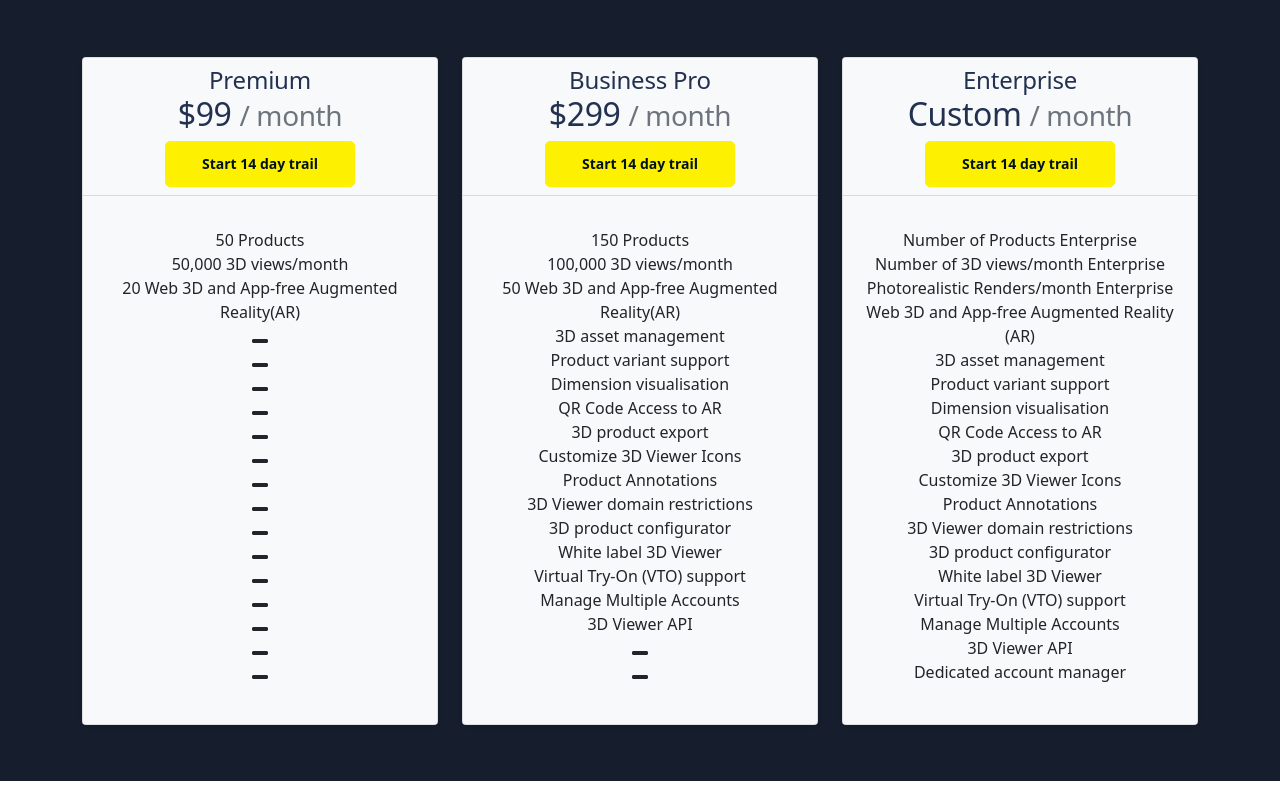
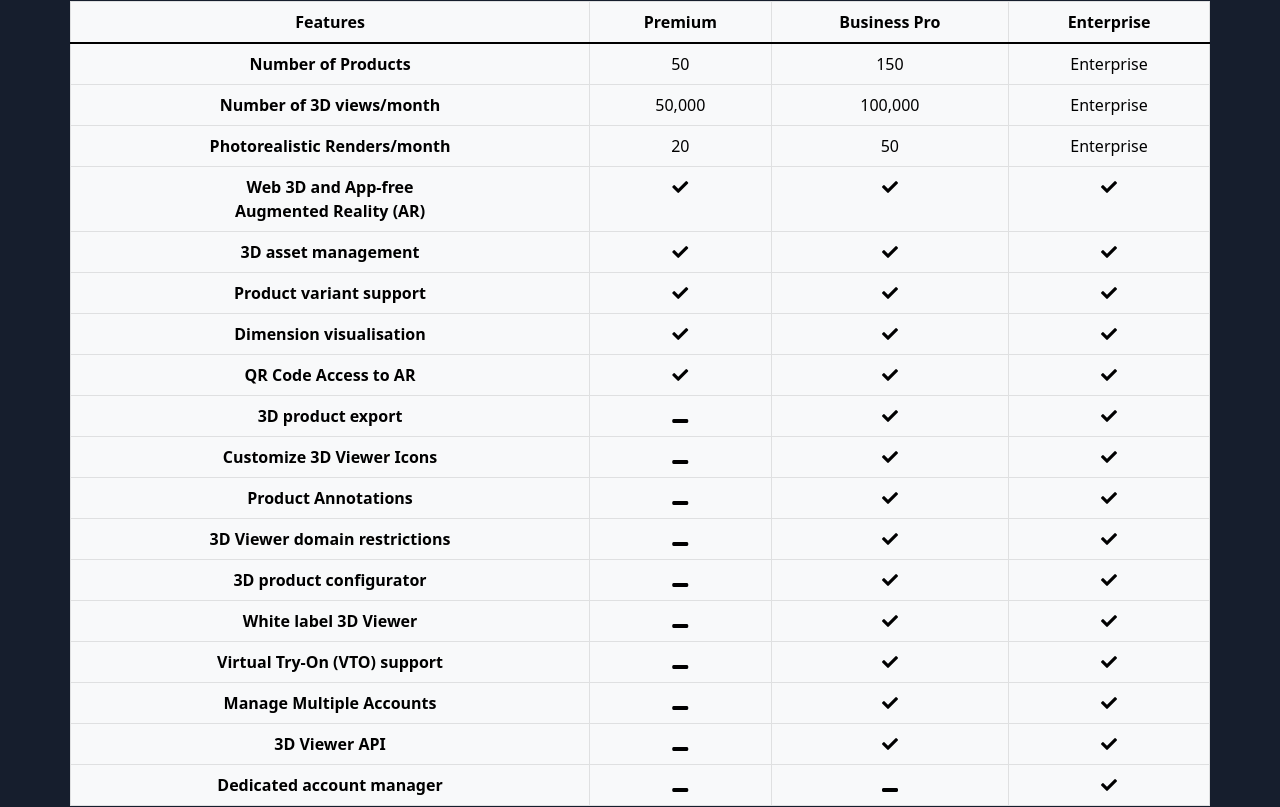
Before and after one commit to quleep/new-arnxt-landing-page, a React (Create React App) app: page /pricing in a window 1280 px wide. Shown: the part 399-1206 px from the top of the page. Built offline with nearby package versions, Linux system fonts and the light colour scheme.

Commit message:
updated on 09/11/2021

```diff
--- a/public/assets/css/styles.css
+++ b/public/assets/css/styles.css
@@ -785,7 +785,7 @@ a:hover {
 }
 
 .features .accordion-body {
-	margin-left: 4.125rem;
+	/* margin-left: 4.125rem; */
 	padding: 0.375rem 0 0 0;
 	color: #001219;
 }
--- a/src/Component/About.js
+++ b/src/Component/About.js
@@ -56,7 +56,7 @@ function About() {
                 <img
                   className="img-fluid"
                   style={{ height: "200px" }}
-                  src="assets/images/logo.png"
+                  src="assets/images/logo7.png"
                   alt="alternative"
                 />
                 <h2>Vision!</h2>
--- a/src/Component/Features.js
+++ b/src/Component/Features.js
@@ -38,6 +38,7 @@ function Features() {
                       Place Objects
                     </button>
                   </div>
+
                   <div
                     id="collapseOne"
                     className="accordion-collapse collapse show"
@@ -77,9 +78,7 @@ function Features() {
                       realtime
                     </div>
                   </div>
-                  {/* <div id="collapseTwo" className="accordion-collapse collapse" aria-labelledby="headingTwo" data-bs-parent="#accordionExample">
-                                    <div className="accordion-body">Change position, rotation or scale of your product in realtime</div>
-                                </div> */}
+
                 </div>
 
                 <div className="accordion-item">
--- a/src/Component/LandingPage.js
+++ b/src/Component/LandingPage.js
@@ -49,7 +49,7 @@ function LandingPage() {
                 <br />
                 <br />
                 <p className="p-large">
-                  View 3D products in your space through our world className App
+                  View 3D products in your space through our world Classname App
                 </p>
               </div>
             </div>
--- a/src/Component/Pricing.js
+++ b/src/Component/Pricing.js
@@ -20,7 +20,7 @@ function Pricing() {
                   </h1>
                   <br />
                   <br />
-                  <h1 className="p-heading">Billing Cycle :</h1>
+                  {/* <h1 className="p-heading">Billing Cycle :</h1> */}
                   <br />
                   <br />
                   <a className="btn-solid-lg" href="#contact">
@@ -37,7 +37,208 @@ function Pricing() {
               </div>
             </div>
 
-            <div className="col-sm-4 mb-2">
+
+            <table class="table table-bordered table-light">
+            <thead>
+            <tr>
+                   <th scope="col">Features</th>
+                     <th scope="col">Premium</th>
+                       <th scope="col">Business Pro</th>
+                   <th scope="col">Enterprise</th>
+                 </tr>
+            </thead>
+
+               <tbody>
+                   <tr>
+                   <th scope="row">Number of Products</th>
+                   <td>50</td>
+                     <td>150</td>
+                   <td>Enterprise</td>
+                   </tr>
+
+
+                   <tr>
+                    <th scope="row">Number of 3D views/month</th>
+                <td>50,000</td>
+                <td>100,000</td>
+                 <td>Enterprise</td>
+                  </tr>
+
+
+                <tr>
+                   <th scope="row">Photorealistic Renders/month</th>
+                  <td >20</td>
+                  <td>50</td>
+                  <td>Enterprise</td>
+                </tr>
+
+
+                <tr>
+                   <th scope="row">Web 3D and App-free <br/>
+                         Augmented Reality (AR)</th>
+                  <td > <i class="fas fa-check"></i></td>
+                  <td> <i class="fas fa-check"></i></td>
+                  <td> <i class="fas fa-check"></i></td>
+                </tr>
+
+
+                <tr>
+                   <th scope="row">3D asset management</th>
+                  <td > <i class="fas fa-check"></i></td>
+                  <td> <i class="fas fa-check"></i></td>
+                  <td> <i class="fas fa-check"></i></td>
+                </tr>
+
+
+                <tr>
+                   <th scope="row">Product variant support</th>
+                  <td > <i class="fas fa-check"></i></td>
+                  <td> <i class="fas fa-check"></i></td>
+                  <td> <i class="fas fa-check"></i></td>
+                </tr>
+
+
+                <tr>
+                   <th scope="row">Dimension visualisation</th>
+                  <td > <i class="fas fa-check"></i></td>
+                  <td> <i class="fas fa-check"></i></td>
+                  <td> <i class="fas fa-check"></i></td>
+                </tr>
+
+
+                <tr>
+                   <th scope="row">QR Code Access to AR</th>
+                  <td > <i class="fas fa-check"></i></td>
+                  <td> <i class="fas fa-check"></i></td>
+                  <td> <i class="fas fa-check"></i></td>
+                </tr>
+
+
+                <tr>
+                   <th scope="row">3D product export</th>
+                  <td > <i class="fas fa-window-minimize"></i></td>
+                  <td> <i class="fas fa-check"></i></td>
+                  <td> <i class="fas fa-check"></i></td>
+                </tr>
+
+
+                <tr>
+                   <th scope="row">Customize 3D Viewer Icons</th>
+                  <td ><i class="fas fa-window-minimize"></i></td>
+                  <td> <i class="fas fa-check"></i></td>
+                  <td> <i class="fas fa-check"></i></td>
+                </tr>
+
+
+
+                <tr>
+                   <th scope="row">Product Annotations</th>
+                  <td ><i class="fas fa-window-minimize"></i></td>
+                  <td> <i class="fas fa-check"></i></td>
+                  <td> <i class="fas fa-check"></i></td>
+                </tr>
+
+
+                <tr>
+                   <th scope="row">3D Viewer domain restrictions</th>
+                  <td ><i class="fas fa-window-minimize"></i></td>
+                  <td> <i class="fas fa-check"></i></td>
+                  <td> <i class="fas fa-check"></i></td>
+                </tr>
+
+
+                <tr>
+                   <th scope="row">3D product configurator</th>
+                  <td ><i class="fas fa-window-minimize"></i></td>
+                  <td> <i class="fas fa-check"></i></td>
+                  <td> <i class="fas fa-check"></i></td>
+                </tr>
+
+
+                <tr>
+                   <th scope="row">White label 3D Viewer</th>
+                  <td ><i class="fas fa-window-minimize"></i></td>
+                  <td> <i class="fas fa-check"></i></td>
+                  <td> <i class="fas fa-check"></i></td>
+                </tr>
+
+
+                <tr>
+                   <th scope="row">Virtual Try-On (VTO) support</th>
+                  <td ><i class="fas fa-window-minimize"></i></td>
+                  <td> <i class="fas fa-check"></i></td>
+                  <td> <i class="fas fa-check"></i></td>
+                </tr>
+
+
+                <tr>
+                   <th scope="row">Manage Multiple Accounts</th>
+                  <td ><i class="fas fa-window-minimize"></i></td>
+                  <td> <i class="fas fa-check"></i></td>
+                  <td> <i class="fas fa-check"></i></td>
+                </tr>
+
+                <tr>
+                   <th scope="row">3D Viewer API</th>
+                  <td ><i class="fas fa-window-minimize"></i></td>
+                  <td> <i class="fas fa-check"></i></td>
+                  <td> <i class="fas fa-check"></i></td>
+                </tr>
+
+                <tr>
+                   <th scope="row">Dedicated account manager</th>
+                  <td ><i class="fas fa-window-minimize"></i></td>
+                  <td><i class="fas fa-window-minimize"></i></td>
+                  <td> <i class="fas fa-check"></i></td>
+                </tr>
+                     </tbody>
+                </table>
+
+
+
+
+{/*
+            <div className="col-sm-3 mb-2">
+              <div className="card shadow-sm">
+                <div className="card-header bg-light">
+                  <h4 className="my-0 font-weight-normal"></h4>
+                  <h2 className="card-title pricing-card-title">
+                      Features
+
+                  </h2>
+                </div>
+
+                <div className="card-body bg-light">
+                  <ul className="list-unstyled mt-3 mb-4">
+                  <li>Number of Products</li>
+                    <li>Number of 3D views/month</li>
+                    <li>Photorealistic Renders/month</li>
+                    <li>Web 3D and App-free Augmented Reality (AR)</li>
+                    <li>3D asset management</li>
+                    <li>Product variant support</li>
+                    <li>Dimension visualisation</li>
+                    <li>QR Code Access to AR</li>
+                    <li>3D product export</li>
+                    <li>Customize 3D Viewer Icons</li>
+                    <li>Product Annotations</li>
+                    <li>3D Viewer domain restrictions</li>
+                    <li>3D product configurator</li>
+                    <li>White label 3D Viewer</li>
+                    <li>Virtual Try-On (VTO) support</li>
+                    <li>Manage Multiple Accounts</li>
+                    <li>3D Viewer API</li>
+                    <li>Dedicated account manager</li>
+                  </ul>
+
+                </div>
+              </div>
+            </div>
+
+
+
+
+
+            <div className="col-sm-3 mb-2">
               <div className="card shadow-sm">
                 <div className="card-header bg-light">
                   <h4 className="my-0 font-weight-normal">Premium</h4>
@@ -45,25 +246,28 @@ function Pricing() {
                     $99 <small className="text-muted">/ month </small>
                   </h2>
                   <a className="btn-solid-reg" href="#contact">
-                    Start 14 day trail
+                    Start 14 day trial
                   </a>
                 </div>
                 <div className="card-body bg-light">
                   <ul className="list-unstyled mt-3 mb-4">
-                    <li>50 Products </li>
-                    <li>50,000 3D views/month</li>
-                    <li>20 Web 3D and App-free Augmented Reality(AR)</li>
+                    <li>50</li>
+                    <li>50,000</li>
+                    <li>20</li>
                     <li>
-                      <i class="fas fa-window-minimize"></i>
+                    <i class="fas fa-check"></i>
                     </li>
                     <li>
-                      <i class="fas fa-window-minimize"></i>
+                    <i class="fas fa-check"></i>
                     </li>
                     <li>
-                      <i class="fas fa-window-minimize"></i>
+                    <i class="fas fa-check"></i>
                     </li>
                     <li>
-                      <i class="fas fa-window-minimize"></i>
+                    <i class="fas fa-check"></i>
+                    </li>
+                    <li>
+                    <i class="fas fa-check"></i>
                     </li>
                     <li>
                       <i class="fas fa-window-minimize"></i>
@@ -99,12 +303,11 @@ function Pricing() {
                       <i class="fas fa-window-minimize"></i>
                     </li>
                   </ul>
-                  {/* <button type="button" className="btn btn-block btn-outline-primary">Get started</button> */}
                 </div>
               </div>
             </div>
 
-            <div className="col-sm-4 mb-2">
+            <div className="col-sm-3 mb-2">
               <div className="card shadow-sm">
                 <div className="card-header bg-light">
                   <h4 className="my-0 font-weight-normal">Business Pro</h4>
@@ -112,40 +315,69 @@ function Pricing() {
                     $299 <small className="text-muted">/ month </small>
                   </h2>
                   <a className="btn-solid-reg" href="#contact">
-                    Start 14 day trail
+                    Start 14 day trial
                   </a>
                 </div>
                 <div className="card-body bg-light">
                   <ul className="list-unstyled mt-3 mb-4">
-                    <li>150 Products</li>
-                    <li>100,000 3D views/month</li>
-                    <li>50 Web 3D and App-free Augmented Reality(AR)</li>
-                    <li>3D asset management</li>
-                    <li>Product variant support</li>
-                    <li>Dimension visualisation</li>
-                    <li>QR Code Access to AR</li>
-                    <li>3D product export</li>
-                    <li>Customize 3D Viewer Icons</li>
-                    <li>Product Annotations</li>
-                    <li>3D Viewer domain restrictions</li>
-                    <li>3D product configurator</li>
-                    <li>White label 3D Viewer</li>
-                    <li>Virtual Try-On (VTO) support</li>
-                    <li>Manage Multiple Accounts</li>
-                    <li>3D Viewer API</li>
+                    <li>150</li>
+                    <li>100,000</li>
+                    <li>50</li>
                     <li>
-                      <i class="fas fa-window-minimize"></i>
+                    <i class="fas fa-check"></i>
+                    </li>
+                    <li>
+                    <i class="fas fa-check"></i>
+                    </li>
+                    <li>
+                    <i class="fas fa-check"></i>
+                    </li>
+                    <li>
+                    <i class="fas fa-check"></i>
+                    </li>
+                    <li>
+                    <i class="fas fa-check"></i>
+                    </li>
+                    <li>
+                    <i class="fas fa-check"></i>
+                    </li>
+                    <li>
+                    <i class="fas fa-check"></i>
+                    </li>
+                    <li>
+                    <i class="fas fa-check"></i>
+                    </li>
+                    <li>
+                    <i class="fas fa-check"></i>
+                    </li>
+                    <li>
+                    <i class="fas fa-check"></i>
+                    </li>
+                    <li>
+                    <i class="fas fa-check"></i>
+                    </li>
+                    <li>
+                    <i class="fas fa-check"></i>
+                    </li>
+                    <li>
+                    <i class="fas fa-check"></i>
+                    </li>
+                    <li>
+                    <i class="fas fa-check"></i>
+                    </li>
+                    <li>
+                    <i class="fas fa-check"></i>
                     </li>
                     <li>
                       <i class="fas fa-window-minimize"></i>
                     </li>
                   </ul>
-                  {/* <button type="button" className="btn btn-block btn-outline-primary">Get started</button> */}
+
                 </div>
               </div>
             </div>
 
-            <div className="col-sm-4 mb-2">
+            <div className="col-sm-3 mb-2">
               <div className="card shadow-sm">
                 <div className="card-header bg-light">
                   <h4 className="my-0 font-weight-normal">Enterprise</h4>
@@ -153,34 +385,72 @@ function Pricing() {
                     Custom <small className="text-muted">/ month </small>
                   </h2>
                   <a className="btn-solid-reg" href="#contact">
-                    Start 14 day trail
+                    Start 14 day trial
                   </a>
                 </div>
                 <div className="card-body bg-light">
                   <ul className="list-unstyled mt-3 mb-4">
                     <li>Number of Products Enterprise</li>
                     <li>Number of 3D views/month Enterprise</li>
-                    <li>Photorealistic Renders/month Enterprise</li>
-                    <li>Web 3D and App-free Augmented Reality (AR) </li>
-                    <li>3D asset management</li>
-                    <li>Product variant support</li>
-                    <li>Dimension visualisation</li>
-                    <li>QR Code Access to AR</li>
-                    <li>3D product export</li>
-                    <li>Customize 3D Viewer Icons</li>
-                    <li>Product Annotations</li>
-                    <li>3D Viewer domain restrictions</li>
-                    <li>3D product configurator</li>
-                    <li>White label 3D Viewer</li>
-                    <li>Virtual Try-On (VTO) support</li>
-                    <li>Manage Multiple Accounts</li>
-                    <li>3D Viewer API</li>
-                    <li>Dedicated account manager</li>
+                    <li>Renders/month Enterprise</li>
+
+
+                    <li>
+                    <i class="fas fa-check"></i>
+                    </li>
+
+                    <li>
+                    <i class="fas fa-check"></i>
+                    </li>
+                    <li>
+                    <i class="fas fa-check"></i>
+                    </li>
+                    <li>
+                    <i class="fas fa-check"></i>
+                    </li>
+                    <li>
+                    <i class="fas fa-check"></i>
+                    </li>
+                    <li>
+                    <i class="fas fa-check"></i>
+                    </li>
+                    <li>
+                    <i class="fas fa-check"></i>
+                    </li>
+                    <li>
+                    <i class="fas fa-check"></i>
+                    </li>
+                    <li>
+                    <i class="fas fa-check"></i>
+                    </li>
+                    <li>
+                    <i class="fas fa-check"></i>
+                    </li>
+                    <li>
+                    <i class="fas fa-check"></i>
+                    </li>
+                    <li>
+                    <i class="fas fa-check"></i>
+                    </li>
+                    <li>
+                    <i class="fas fa-check"></i>
+                    </li>
+                    <li>
+                    <i class="fas fa-check"></i>
+                    </li>
+                    <li>
+                    <i class="fas fa-check"></i>
+                    </li>
+                    <li>
+                    <i class="fas fa-check"></i>
+                    </li>
                   </ul>
-                  {/* <button type="button" className="btn btn-block btn-outline-primary">Get started</button> */}
+
                 </div>
               </div>
-            </div>
+            </div> */}
+
+
           </div>
         </div>
       </section>
```
Also changed, not shown: 10 other files (tests, documents, lock files or other folders).
